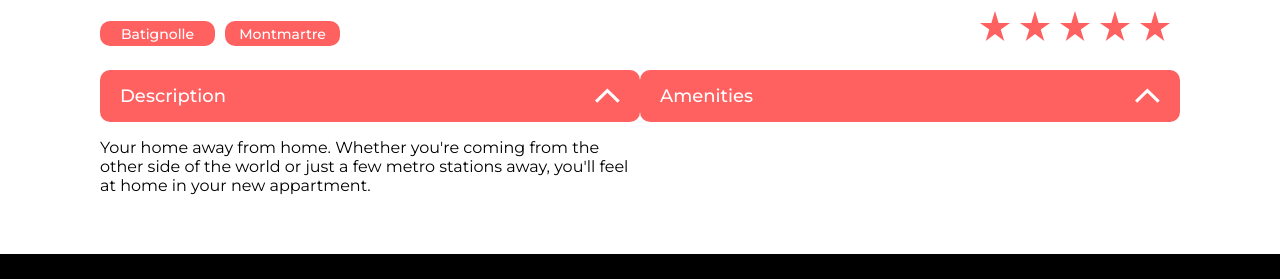
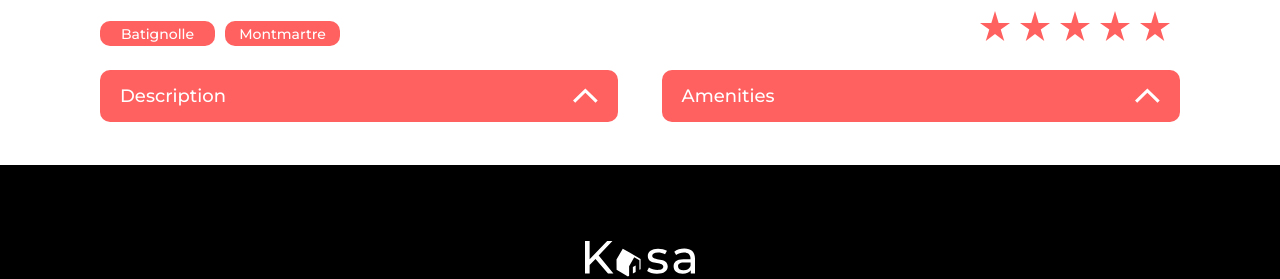
Before and after one commit to christinebogdan/p7_hotelBooking, a React (Create React App) app: page /accommodations/0 in a window 1280 px wide. Shown: the part 668-947 px from the top of the page. Built offline with nearby package versions, Linux system fonts and the light colour scheme.

Commit message:
collapse item accommodation pages plus css

```diff
--- a/src/App/Accommodation/Main/Collapse/Collapse.js
+++ b/src/App/Accommodation/Main/Collapse/Collapse.js
@@ -3,25 +3,59 @@ import "./Collapse.scss";
 import arrow from "./arrow-mobile.svg";
 
 class Collapse extends React.Component {
+  constructor(props) {
+    super(props);
+    this.state = {
+      open: false,
+    };
+  }
+
+  // why do I need arrow function?
+  toggleCollapse = (e) => {
+    // why do I wrap open:true in {}
+    this.setState(this.state.open === false ? { open: true } : { open: false });
+  };
+
   render() {
     const renderBody = () => {
       if (typeof this.props.content === "string") {
         return <p className="body__description">{this.props.content}</p>;
       } else {
-        this.props.content.map((item, index) => {
-          console.log(item);
-          return <p className="body__amenities">{item}</p>;
-        });
+        return (
+          <ul>
+            {this.props.content.map((item, index) => {
+              return (
+                <li className="body__amenities" key={index}>
+                  {item}
+                </li>
+              );
+            })}
+          </ul>
+        );
       }
     };
 
     return (
       <div className="collapse__item">
-        <div className="collapse__item--title">
+        <div className="collapse__item--title" onClick={this.toggleCollapse}>
           <p>{this.props.title}</p>
-          <img src={arrow} alt="" className="collapse__item--arrow"></img>
+          <img
+            src={arrow}
+            alt=""
+            className={
+              this.state.open === false
+                ? "collapse__item--arrow-up"
+                : "collapse__item--arrow-down"
+            }
+          ></img>
         </div>
-        <div className="collapse__item--body">{renderBody()}</div>
+        <div
+          className={
+            this.state.open === false ? "closed" : "collapse__item--body"
+          }
+        >
+          {renderBody()}
+        </div>
       </div>
     );
   }
@@ -31,3 +65,11 @@ export default Collapse;
 
 // why does this not work
 // {typeof this.props.content === "Array" ? this.props.content.map((item, index) => { return (<div>Array</div>)}) : return <div>Body</div> }
+
+// why does it not work, when I put
+
+//   else {
+//  this.props.content.map((item, index) => {
+//    return <p className="body__amenities">{item}</p>;
+//  });
+//  }
--- a/src/App/Accommodation/Main/Collapse/Collapse.scss
+++ b/src/App/Accommodation/Main/Collapse/Collapse.scss
@@ -1,7 +1,11 @@
 @import "../../../App.scss";
 
 .collapse__item {
-  flex: 1 1 0;
+  // flex: 1 1 0;
+  flex-basis: 100%;
+  @include responsive(desktop) {
+    flex-basis: 48%;
+  }
   &--title {
     background: #ff6060;
     border-radius: 5px;
@@ -17,6 +21,7 @@
     position: relative;
     display: flex;
     justify-content: space-between;
+    user-select: none;
     & p {
       margin-left: 11.5px;
     }
@@ -30,11 +35,53 @@
       }
     }
   }
-  &--arrow {
+  &--arrow-up {
     margin-right: 11px;
+    user-select: none;
     @include responsive(desktop) {
       width: 26.5px;
       margin-right: 19px;
     }
   }
+  &--arrow-down {
+    transform: rotate(180deg);
+    margin-right: 11px;
+    user-select: none;
+    @include responsive(desktop) {
+      width: 26.5px;
+      margin-right: 19px;
+    }
+  }
+
+  &--body {
+    font-size: 12px;
+    line-height: 142.6%;
+    color: #ff6060;
+    padding: 23px 12px;
+    background: #f7f7f7;
+    border-radius: 10px;
+    position: relative;
+    top: -6px;
+    z-index: -1;
+    @include responsive(desktop) {
+      font-size: 18px;
+      line-height: 26px;
+      padding: 40px 20px;
+      top: -10px;
+    }
+    & ul {
+      padding-left: 0;
+      list-style: none;
+    }
+  }
+  & + .collapse__item {
+    margin-top: 20px;
+    @include responsive(desktop) {
+      margin-top: 0;
+    }
+  }
 }
+
+.closed {
+  display: none;
+}
--- a/src/App/Accommodation/Main/Main.scss
+++ b/src/App/Accommodation/Main/Main.scss
@@ -113,7 +113,10 @@
 .collapse {
   display: flex;
   margin-top: 16.5px;
+  flex-wrap: wrap;
   @include responsive(desktop) {
     margin-top: 24px;
+    flex-wrap: nowrap;
+    justify-content: space-between;
   }
 }
```
